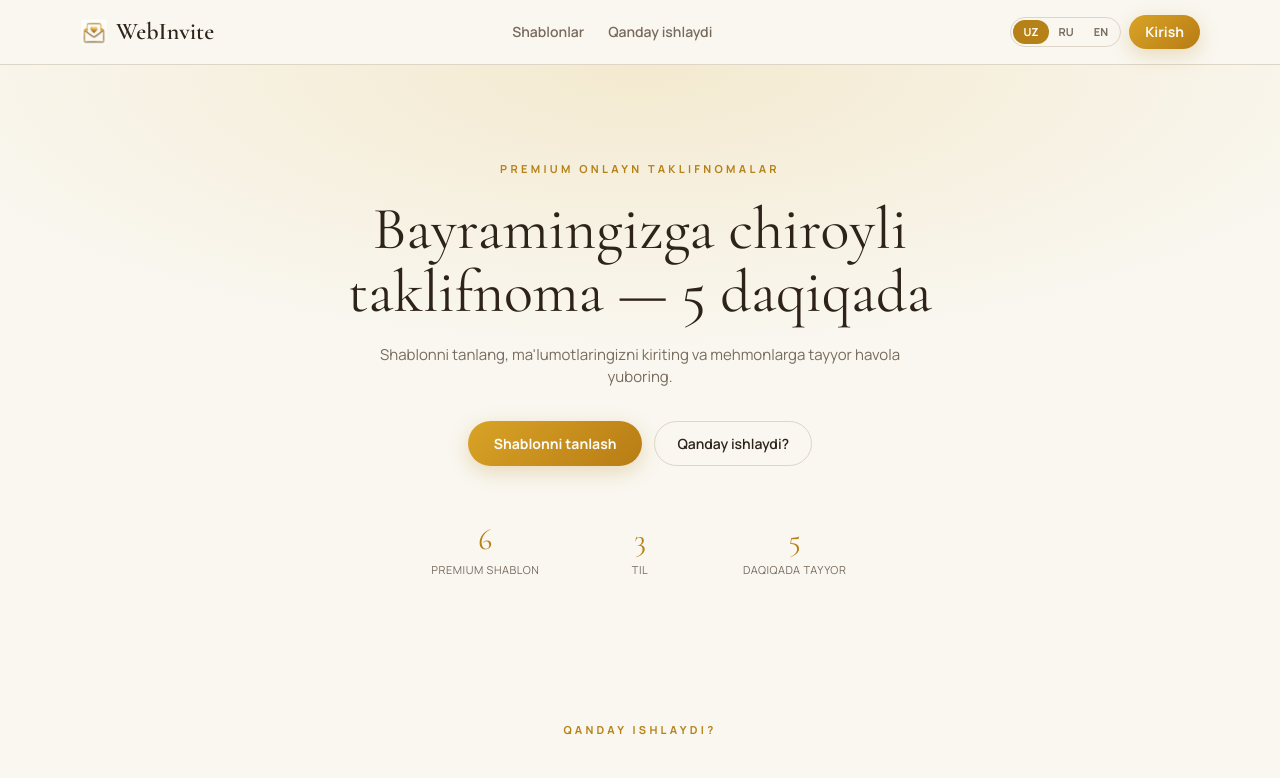
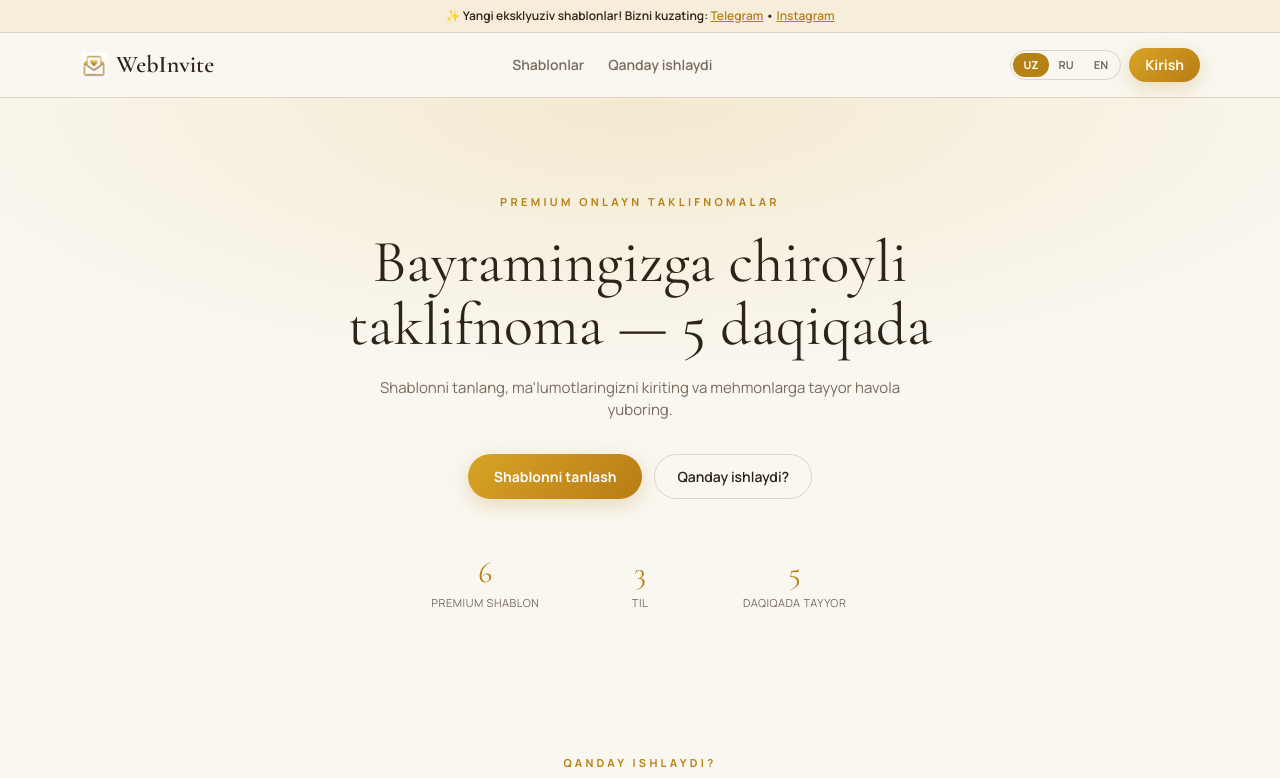
Before and after one commit to ruxshonazakiryayeva/webinvite, a React (Vite) app: page / in a window 1280 px wide. Shown: the top 778 px of the page. Built offline with nearby package versions, Linux system fonts and the light colour scheme; a web font is replaced by a local one.

Commit message:
Update Layout.tsx

```diff
--- a/src/components/Layout.tsx
+++ b/src/components/Layout.tsx
@@ -14,6 +14,13 @@ export default function Layout() {
 
   return (
     <div className="min-h-screen" style={{ background: "var(--bg)", color: "var(--ink)" }}>
+      <div className="border-b px-4 py-2 text-center text-xs font-semibold"
+        style={{ background: "hsl(42 70% 55% / .12)", borderColor: "var(--line)" }}>
+        ✨ {lang === "ru" ? "Новые эксклюзивные шаблоны! Следите за нами:" : lang === "en" ? "New exclusive templates! Follow us:" : "Yangi eksklyuziv shablonlar! Bizni kuzating:"}{" "}
+        <a className="underline" style={{ color: "var(--gold)" }} href="https://t.me/webinvite_uz" target="_blank" rel="noreferrer">Telegram</a> •{" "}
+        <a className="underline" style={{ color: "var(--gold)" }} href="https://instagram.com/webinvite.uz" target="_blank" rel="noreferrer">Instagram</a>
+      </div>
+
       <header className="sticky top-0 z-40 border-b backdrop-blur"
         style={{ borderColor: "var(--line)", background: "color-mix(in oklab, var(--bg) 82%, transparent)" }}>
         <div className="mx-auto flex h-16 max-w-6xl items-center justify-between px-4">
@@ -37,11 +44,11 @@ export default function Layout() {
             </div>
             {session ? (
               <>
-                <Link to="/my" className="btn-ghost !py-2 !px-3 text-xs">{t("nav_my")}</Link>
-                <button className="btn-ghost !py-2 !px-3 text-xs" onClick={() => supabase.auth.signOut()}>{t("nav_logout")}</button>
+                <Link to="/my" className="btn-ghost !px-3 !py-2 text-xs">{t("nav_my")}</Link>
+                <button className="btn-ghost !px-3 !py-2 text-xs" onClick={() => supabase.auth.signOut()}>{t("nav_logout")}</button>
               </>
             ) : (
-              <button className="btn-gold !py-2 !px-4 text-xs" onClick={() => setAuthOpen(true)}>{t("nav_login")}</button>
+              <button className="btn-gold !px-4 !py-2 text-xs" onClick={() => setAuthOpen(true)}>{t("nav_login")}</button>
             )}
           </div>
         </div>
```
